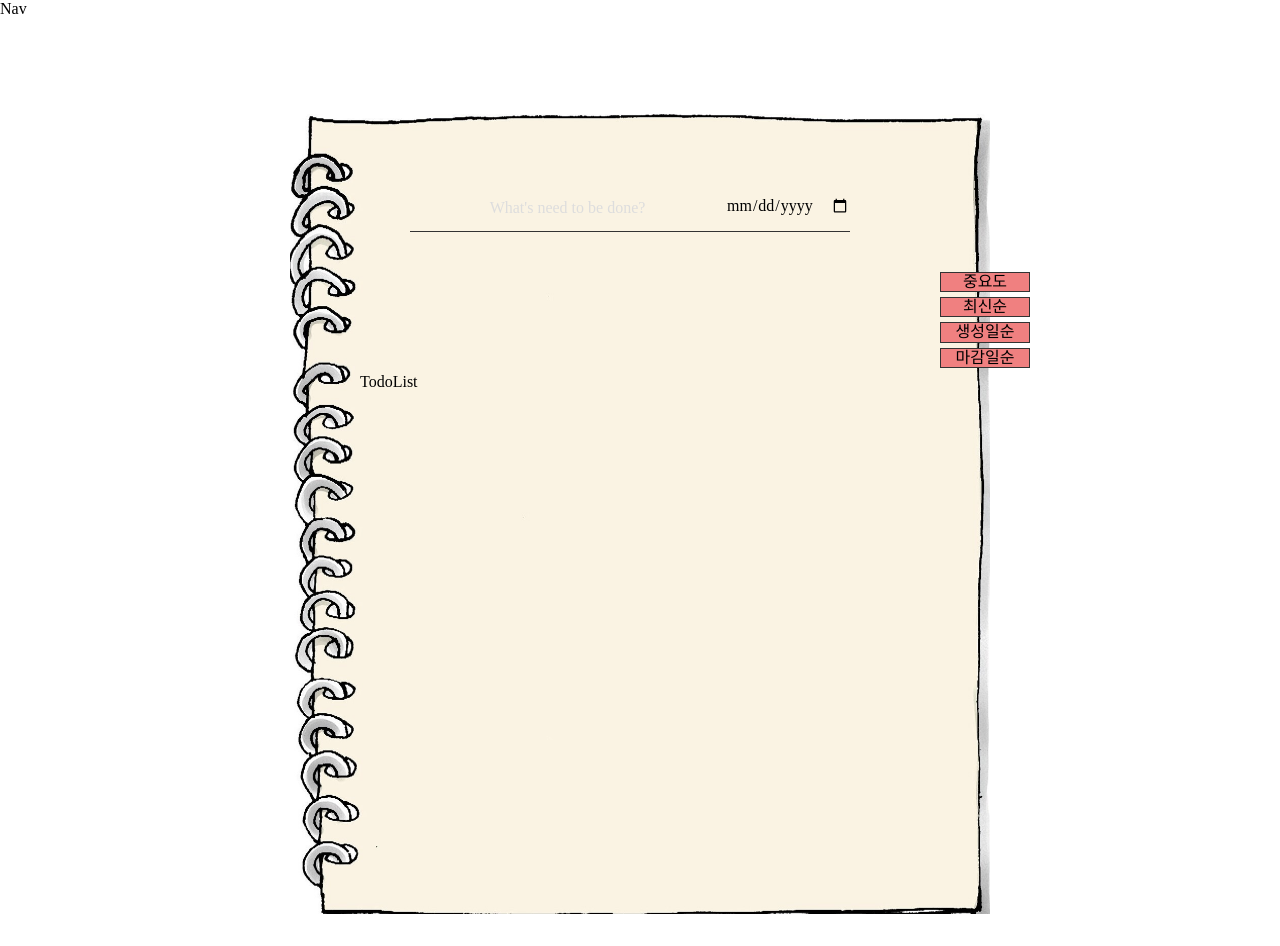
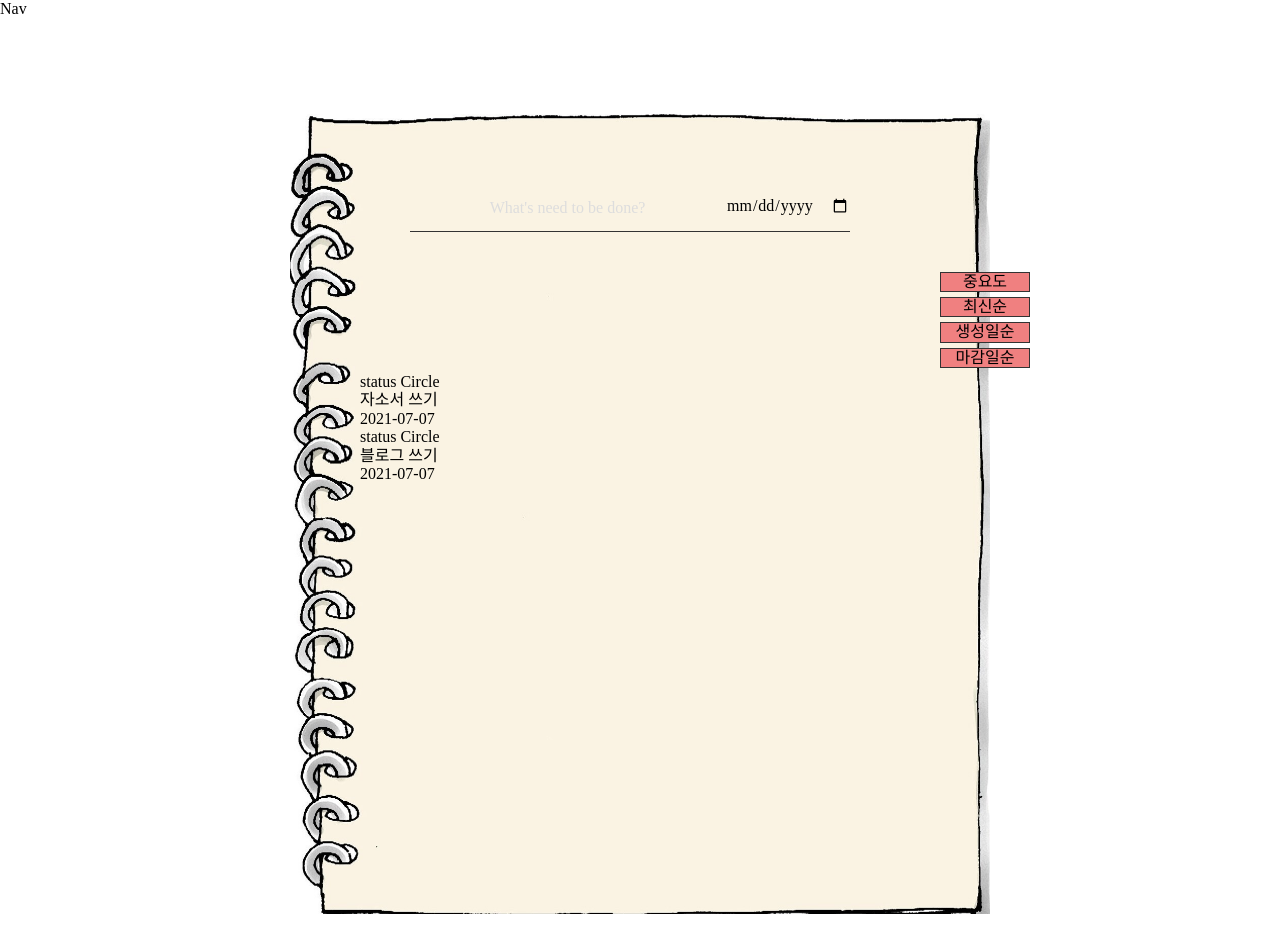
Before and after one commit to JOHNKIM-KK/Modu-TodoList, a React (Create React App) app: page / in a window 1280 px wide. Built offline with nearby package versions, Linux system fonts and the light colour scheme.

Commit message:
Feat: List and Item(\#9)

```diff
--- a/src/Components/TodoList/TodoItem.tsx
+++ b/src/Components/TodoList/TodoItem.tsx
@@ -1,9 +1,18 @@
 import React from "react";
+import { ITodoState } from "Components/TodoList/Utils/TodoService";
 
-const TodoItem: React.FC = () => {
+interface TodoItemProps {
+  data: ITodoState;
+}
+
+const TodoItem: React.FC<TodoItemProps> = ({ data }) => {
+  const { taskName, dueDate } = data;
   return (
     <>
-      <div>TodoItem</div>
+      <div>status Circle</div>
+      <div>{taskName}</div>
+      <div>{dueDate}</div>
+      <i className="far fa-trash-alt"></i>
     </>
   );
 };
--- a/src/Components/TodoList/TodoList.tsx
+++ b/src/Components/TodoList/TodoList.tsx
@@ -1,10 +1,32 @@
 import React from "react";
 import { DragDrop } from "Components/DragDrop";
+import { TodoItem } from "Components/TodoList";
+
+const TodoLists = [
+  {
+    id: 1,
+    taskName: "자소서 쓰기",
+    status: 0,
+    createdAt: "2021-02-03",
+    dueDate: "2021-07-07",
+    importance: 0, // 0~2
+  },
+  {
+    id: 2,
+    taskName: "블로그 쓰기",
+    status: 1,
+    createdAt: "2021-02-03",
+    dueDate: "2021-07-07",
+    importance: 0, // 0~2
+  },
+];
 const TodoList: React.FC = () => {
   return (
-    <>
-      <DragDrop>TodoList</DragDrop>
-    </>
+    <DragDrop>
+      {TodoLists.map(item => (
+        <TodoItem data={item} />
+      ))}
+    </DragDrop>
   );
 };
 
--- a/src/Components/TodoList/Utils/TodoService.tsx
+++ b/src/Components/TodoList/Utils/TodoService.tsx
@@ -1,4 +1,4 @@
-import  { useState } from "react";
+import { useState } from "react";
 import { LOCAL_STORAGE, MockUp } from "Utils";
 
 export type ITodoState = {
--- a/src/Utils/Constants/TodoStatus.tsx
+++ b/src/Utils/Constants/TodoStatus.tsx
@@ -1,7 +1,7 @@
 enum STATUS {
-  NOT_STARTED = "시작안함",
-  ONGOING = "진행중",
-  FINISHED = "완료",
+  NOT_STARTED,
+  ONGOING,
+  FINISHED,
 }
 
 export default STATUS;
```
